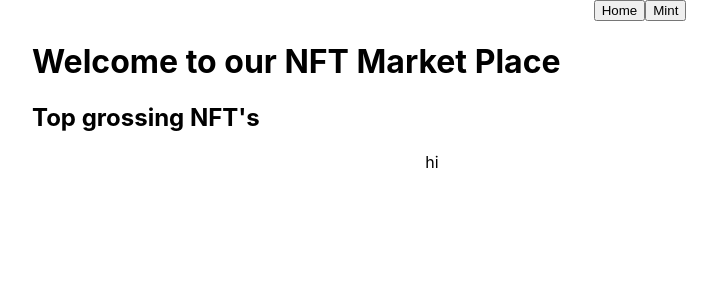
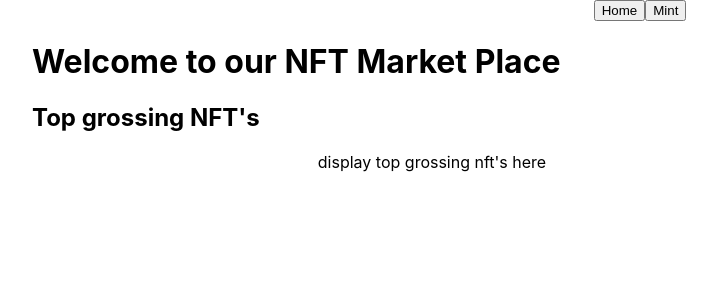
Before and after one commit to apinanyogaratnam/nft-marketplace, a Next.js app: page / in a window 1280 px wide. Shown: the top 300 px of the page, without its empty margins (0-717 px from the left). Built offline with nearby package versions, Linux system fonts and the light colour scheme.

Commit message:
refactor: put in placeholder text

```diff
--- a/pages/index.js
+++ b/pages/index.js
@@ -15,7 +15,7 @@ export default function Home() {
       <h1>Welcome to our NFT Market Place</h1>
       <h2>{`Top grossing NFT's`}</h2>
       <div className={styles.grid}>
-        hi
+        display top grossing nft's here
       </div>
     </div>
   )
```
